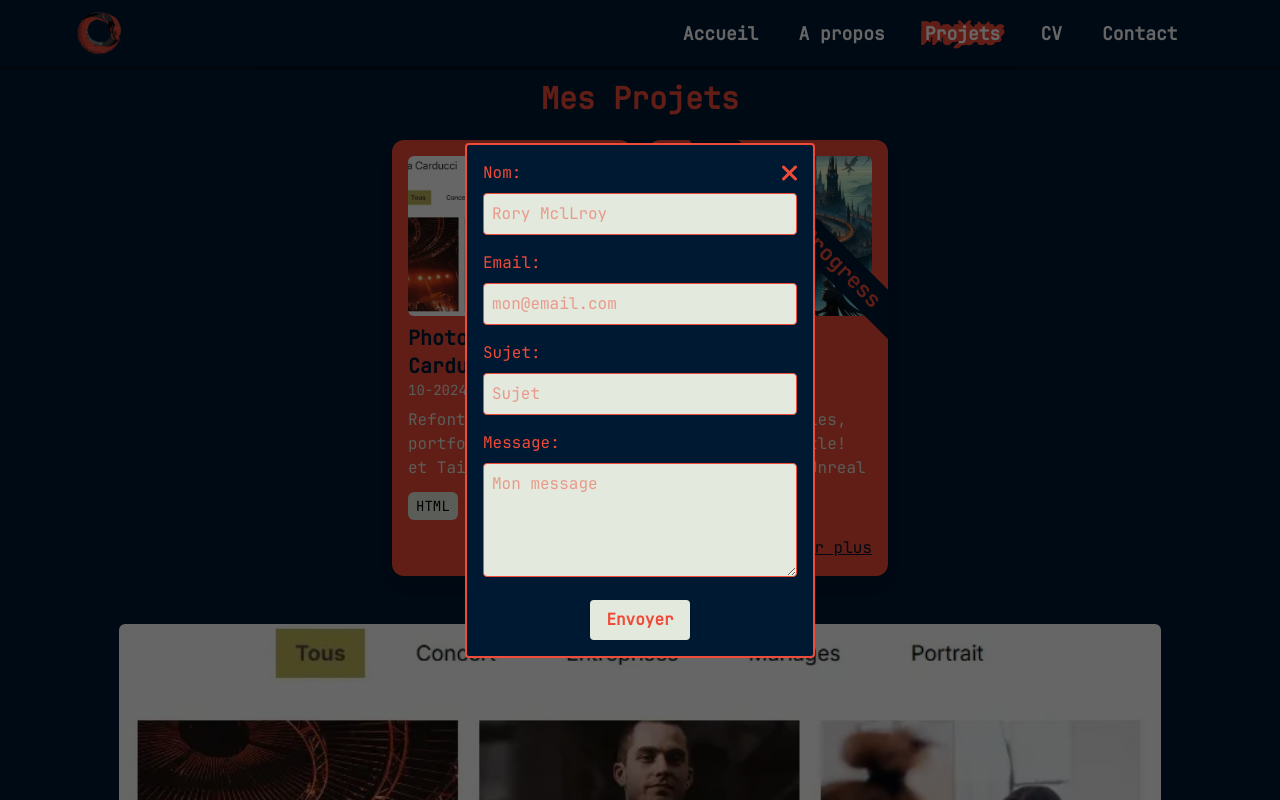
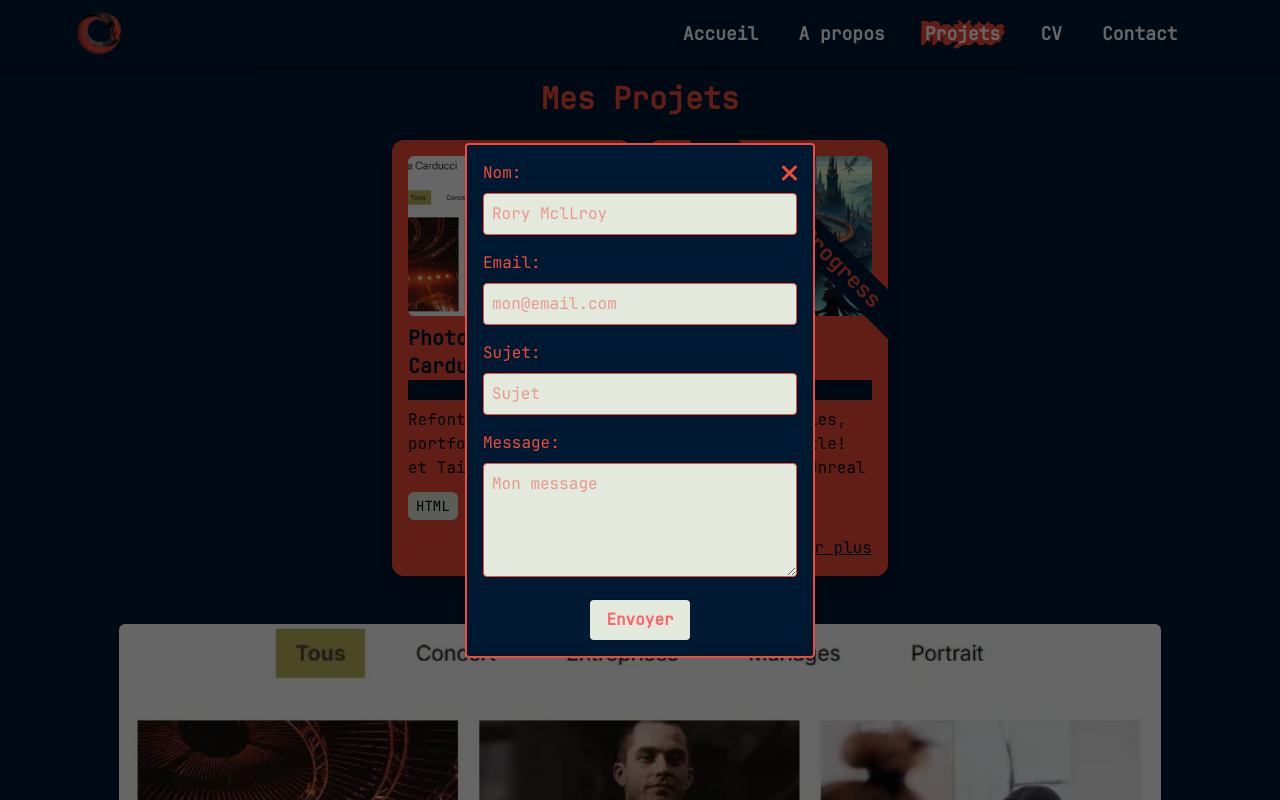
Before and after one commit to marc135169/MT_Portfolio, a React (Vite) app: page /project in a window 1280 px wide. Both pictures are taken after a click on the link "Contact". Shown: the top 800 px of the page. Built offline with nearby package versions, Linux system fonts and the light colour scheme.

Commit message:
fix: contrast

```diff
--- a/src/components/Card.tsx
+++ b/src/components/Card.tsx
@@ -8,8 +8,10 @@ export default function Card({ title, date, description, technologies, image, st
             <img src="/img/wipblue.png" alt="Work in progress icon"
                  className={`wip ${status ? "absolute" : "hidden"} w-50 h-50 top-0 right-[-0.5px]`}/>
             <h3 className="text-xl font-bold text-secondary mt-2">{title}</h3>
-            <p className="text-quinary text-sm">{date}</p>
-            <p className="text-quinary mt-2">{description}</p>
+            <div className="bg-secondary text-center">
+                <p className="text-white text-sm">{date}</p>
+            </div>
+            <p className="text-black mt-2">{description}</p>
             <div className="mt-3 flex flex-wrap gap-2">
                 {technologies.map((tech, index) => (
                     <span key={index} className="bg-quinary px-2 py-1 text-sm rounded-md">
--- a/src/components/ModalForm.tsx
+++ b/src/components/ModalForm.tsx
@@ -109,7 +109,7 @@ export default function ModalForm({toggleModal, setToggleModal}: ModalFormProps)
 
                 <button
                     type="submit"
-                    className=" text-primary px-4 py-2 self-center rounded hover:bg-primary hover:text-quinary bg-quinary font-bold"
+                    className=" text-red-400 px-4 py-2 self-center rounded hover:bg-primary hover:text-quinary bg-quinary font-bold"
                 >
                     Envoyer
                 </button>
--- a/src/components/ProjectDetails.tsx
+++ b/src/components/ProjectDetails.tsx
@@ -20,7 +20,7 @@ export default function ProjectDetails({ title, date, description, technologies,
                 <div className="mt-3 flex flex-wrap gap-2">
                     {technologies.map((tech, index) => (
                         <span key={index}
-                              className="bg-primary text-quinary shadow-[0_2px_1px_2px_rgba(0,0,0,0.2)] px-2 py-1 text-sm rounded-md">
+                              className="bg-redContrast text-white shadow-[0_2px_1px_2px_rgba(0,0,0,0.2)] px-2 py-1 text-sm rounded-md">
                 {tech}
               </span>
                     ))}
@@ -36,7 +36,7 @@ export default function ProjectDetails({ title, date, description, technologies,
                 <div className="mt-4 flex flex-wrap gap-2 justify-center">
                     {newSkills.map((skill, index) => (
                         <span key={index}
-                              className="bg-quinary text-primary shadow-[0_2px_1px_2px_rgba(0,0,0,0.2)] font-bold px-2 py-1 text-sm rounded-md">
+                              className="bg-white text-redContrast shadow-[0_2px_1px_2px_rgba(0,0,0,0.2)] font-bold px-2 py-1 text-sm rounded-md">
                 {skill}
               </span>
                     ))}
--- a/src/components/common/Footer.tsx
+++ b/src/components/common/Footer.tsx
@@ -8,13 +8,13 @@ export default function Footer () {
             </div>
             <div className="flex gap-4
                             l:gap-6">
-                <a href="https://github.com/marc135169" target="_blank" rel="noopener noreferrer" className="">
+                <a href="https://github.com/marc135169" aria-label="github link">
                     <i className="icon fab fa-github text-xl l:text-[2rem]"></i>
                 </a>
-                <a href="mailto:marc.tetart@proton.me">
+                <a href="mailto:marc.tetart@proton.me" aria-label="mail link">
                     <i className="icon fas fa-envelope text-xl l:text-[2rem]"></i>
                 </a>
-                <a href="https://linkedin.com/in/marc-tetart" target="_blank" rel="noopener noreferrer">
+                <a href="https://linkedin.com/in/marc-tetart" aria-label="linkdin link">
                     <i className="icon fab fa-linkedin text-xl l:text-[2rem]"></i>
                 </a>
             </div>
--- a/src/index.css
+++ b/src/index.css
@@ -19,8 +19,8 @@
     --breakpoint-2xl: 1920px;
     --color-primary: #ef4b39;
     --color-secondary: #001932;
-    --color-tertiary: #B98D74;
-    --color-quaternary: #CFCBAB;
+    --color-redContrast: #E22712;
+    --color-quaternary: rgba(207, 203, 171, 0);
     --color-quinary: #E3E9DD;
     --color-bg-black: rgba(0, 0, 0, 0.6);
 }
```
